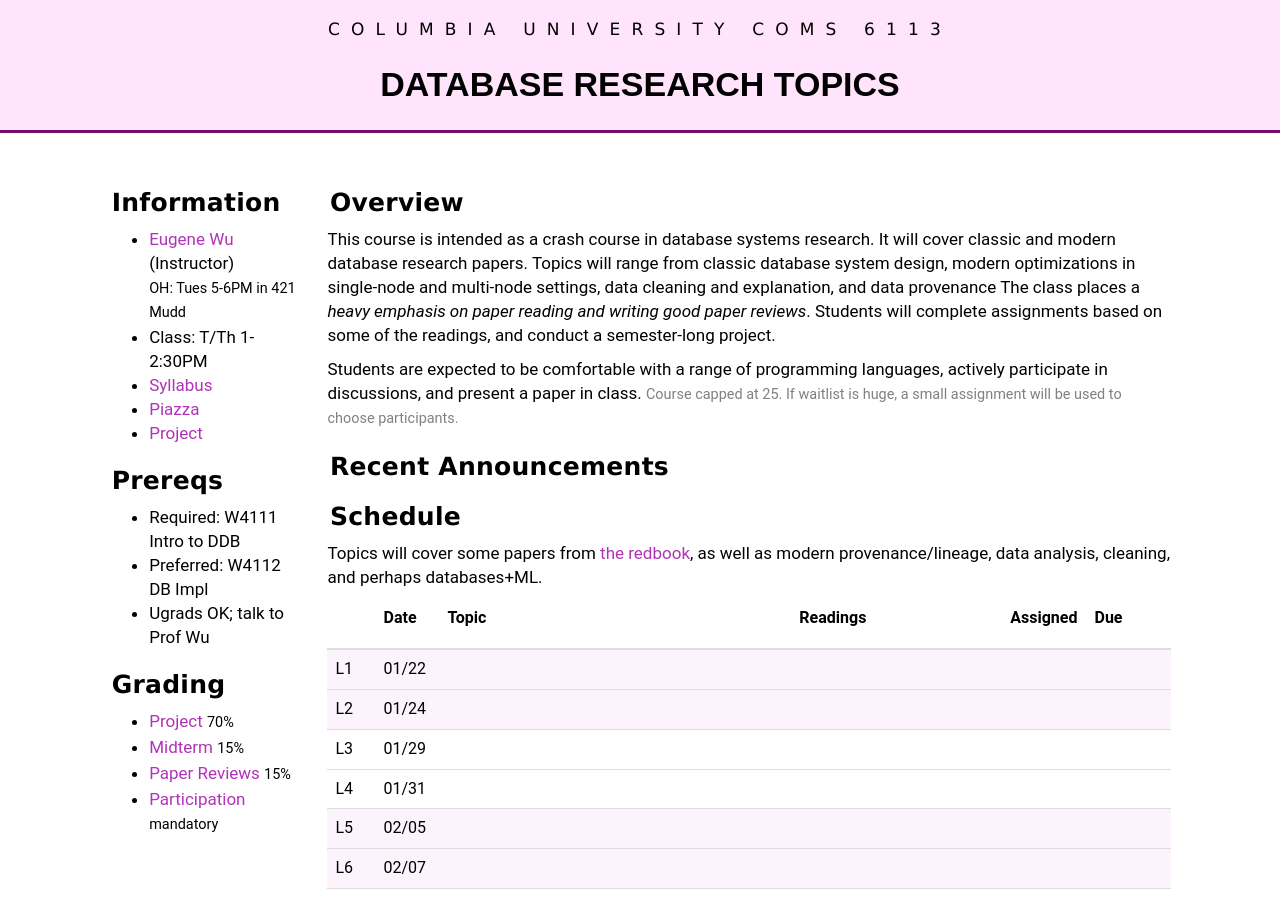
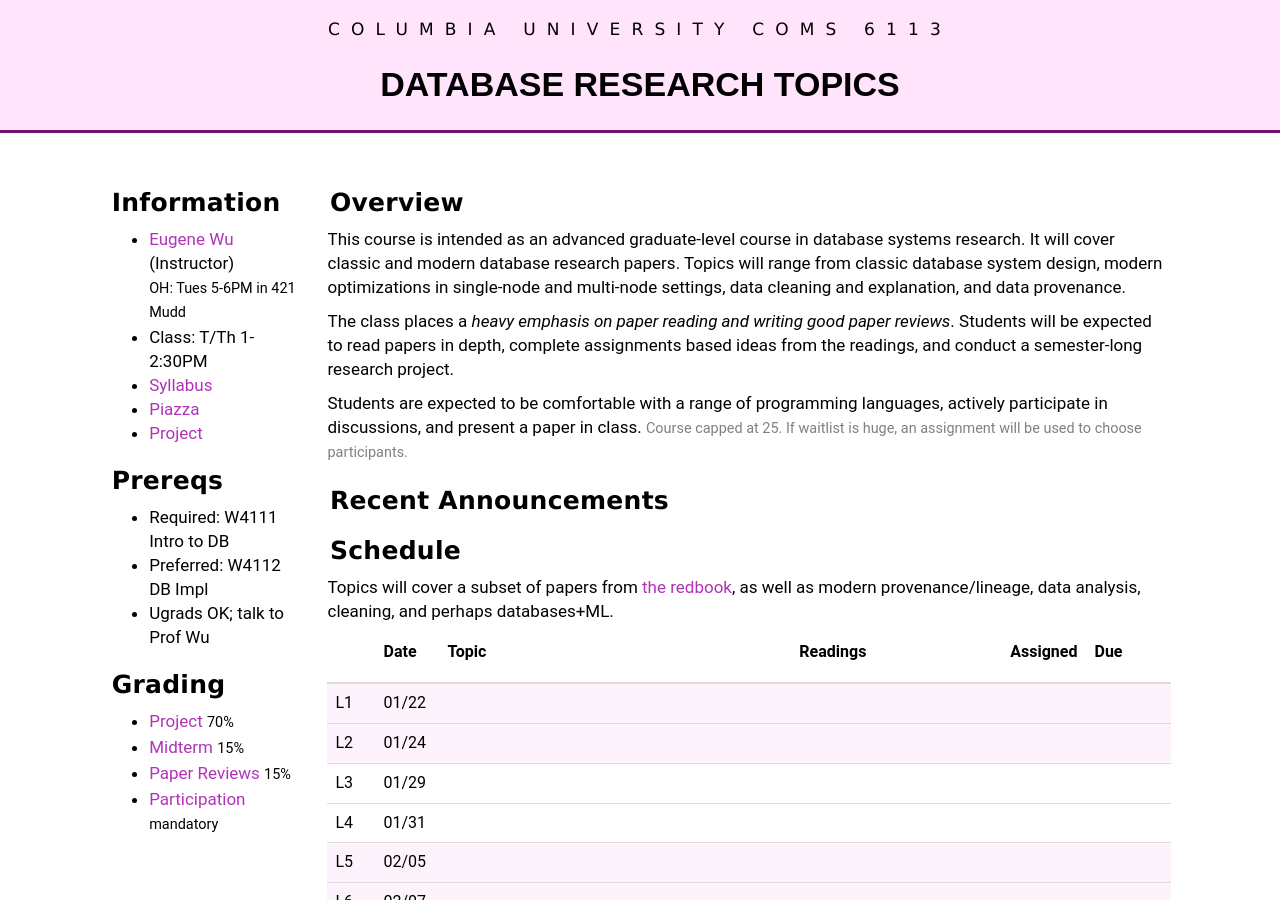
Before and after one commit to wzao1515/w6113.github.io, a Jekyll site: the page built from index.md, in a window 1280 px wide and 900 px high. Built offline with Jekyll 4.4.1, drawn with Linux system fonts in a browser that asks for light colours; part of the change alters nothing that is shown; some of the changed text lies outside the part shown.

Commit message:
lazy commit msg

```diff
--- a/_includes/index_left.md
+++ b/_includes/index_left.md
@@ -10,7 +10,7 @@
 
 #### Prereqs
 
-* Required: W4111 Intro to DDB
+* Required: W4111 Intro to DB
 * Preferred: W4112 DB Impl
 * Ugrads OK; talk to Prof Wu
 
--- a/index.md
+++ b/index.md
@@ -2,13 +2,14 @@
 layout: index
 ---
 
-
 #### Overview
 
-This course is intended as a crash course in database systems research.  It will cover classic and modern database research papers.  Topics will range from classic database system design, modern optimizations in single-node and multi-node settings, data cleaning and explanation, and data provenance   The class places a _heavy emphasis on paper reading and writing good paper reviews_.  Students will complete assignments based on some of the readings, and conduct a semester-long project.
+This course is intended as an advanced graduate-level course in database systems research.  It will cover classic and modern database research papers.  Topics will range from classic database system design, modern optimizations in single-node and multi-node settings, data cleaning and explanation, and data provenance.
+
+The class places a _heavy emphasis on paper reading and writing good paper reviews_.  Students will be expected to read papers in depth, complete assignments based ideas from the readings, and conduct a semester-long research project.
 
 Students are expected to be comfortable with a range of programming languages, actively participate in discussions, and present a paper in class.
-<small style="color: grey">Course capped at 25.  If waitlist is huge, a small assignment will be used to choose participants.</small>
+<small style="color: grey">Course capped at 25.  If waitlist is huge, an assignment will be used to choose participants.</small>
 
 
 
@@ -16,7 +17,7 @@ Students are expected to be comfortable with a range of programming languages, a
 
 #### Schedule
 
-Topics will cover some papers from [the redbook](http://www.redbook.io), as well as modern provenance/lineage, data analysis, cleaning, and perhaps databases+ML.
+Topics will cover a subset of papers from [the redbook](http://www.redbook.io), as well as modern provenance/lineage, data analysis, cleaning, and perhaps databases+ML.
 
 <table class="table table-striped schedule">
   <thead>
@@ -52,3 +53,36 @@ Topics will cover some papers from [the redbook](http://www.redbook.io), as well
   </tr>
 {% endfor %}
 </table>
+
+
+#### Tentative list of papers
+
+
+* Classics
+  * codd
+  * Architecture of a DB
+  * system R
+  * Gamma
+* Basics of Plan Execution / optimization
+  * volcano
+  * eddies
+  * SEDA?
+  * dbmin
+* Languages
+  * SchemaSQL
+* Recovery
+  * ARIES
+* architectures
+  * C-Store + ten years later
+  * Hekaton
+  * MR/Spark
+  * Naiad
+  * Query compilation + Tarik
+* Concurrency Control
+  * MVCC vs OCC vs Pessimistic vs CALM
+* Slightly modern stuff
+  * implementing data cubes efficiently
+  * CONTROL
+* Scheduling
+* Networking
+* Caching
```
